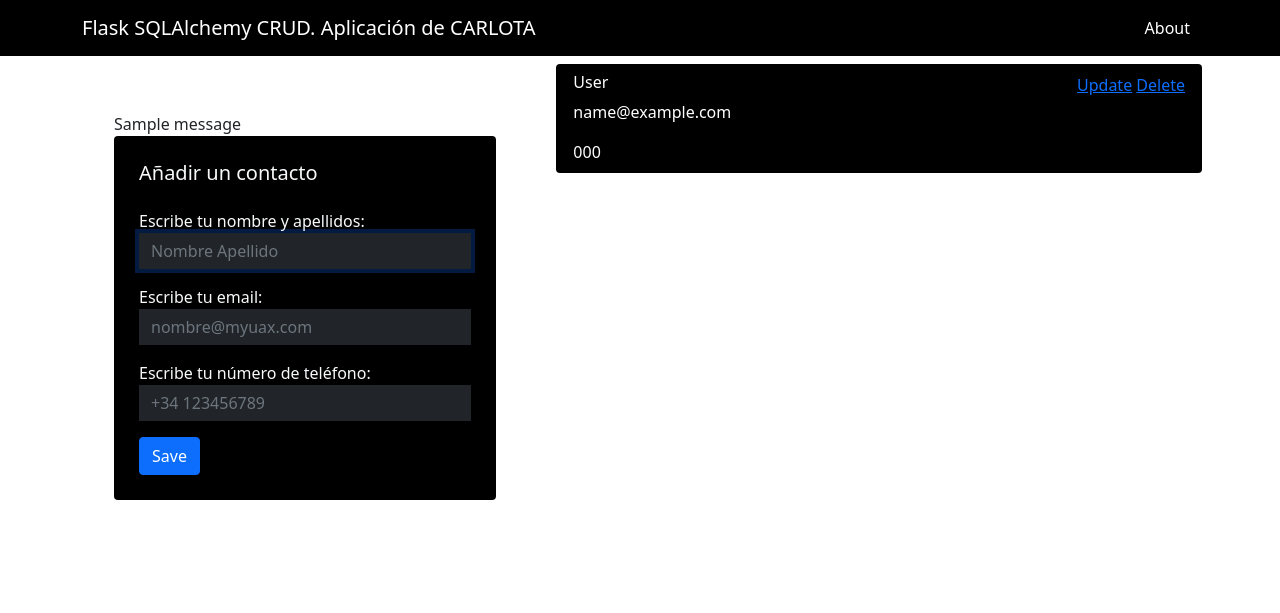
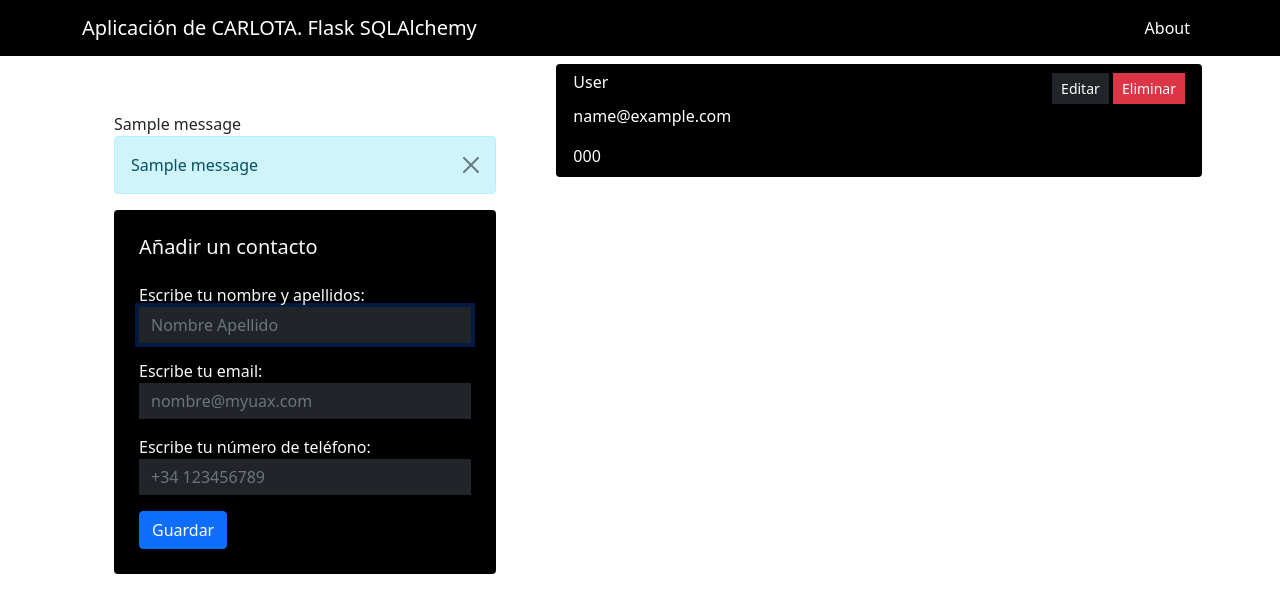
Before and after one commit to carlotamartin/Practica-2-bases-de-datos, a Flask app: page / in a window 1280 px wide. Shown: the top 613 px of the page. Run offline with Flask 2, Linux system fonts and the light colour scheme; tables that the repository leaves empty hold one stand-in row (values such as "Sample post"); one stand-in notice (Sample message) is shown.

Commit message:
fin mas o menos de todo

```diff
--- a/templates/index.html
+++ b/templates/index.html
@@ -30,8 +30,8 @@
                         <h5 class="card-title h6">{{ contact.fullname}}</h5>
                         <div>
                             <!--Ahora vamos a crear unos botos para que eliminen y guarden un contacto-->
-                            <a href = "{{url_for('contacts.update_contact', id = contact.id)}}">Update</a>
-                            <a href = "{{url_for('contacts.delete_contact', id =contact.id)}}">Delete</a>
+                            <a href = "{{url_for('contacts.update_contact', id = contact.id)}}"class="btn btn-dark btn-sm rounded-0">Editar</a>
+                            <a href = "{{url_for('contacts.delete_contact', id =contact.id)}}" class="btn btn-danger btn-sm rounded-0">Eliminar</a>
                         </div>
                     </div>
                     <p class="card-text">{{ contact.email }}</p>
--- a/templates/partials/_contactform.html
+++ b/templates/partials/_contactform.html
@@ -37,6 +37,6 @@
             />
         </div>
 
-        <button class="btn btn-primary">Save</button>
+        <button class="btn btn-primary">Guardar</button>
     </div>
 </form>
--- a/templates/partials/_message.html
+++ b/templates/partials/_message.html
@@ -6,6 +6,17 @@
     {% if messages%}
         {%for message in messages%}
             {{message}}
+
+
+<div class="alert alert-info alert-dismissible fade show" role="alert">
+    {{message}}
+    <button
+        type="button"
+        class="btn-close"
+        data-bs-dismiss="alert"
+        aria-label="Close"
+    ></button>
+</div>
         {% endfor %}
     {% endif %}
 
--- a/templates/partials/_navbar.html
+++ b/templates/partials/_navbar.html
@@ -1,7 +1,7 @@
 <!-- Todo este código está copiado-->
 <nav class="navbar navbar-expand-lg navbar-dark bg-black"> <!--utilizamos colores oscuros-->
     <div class="container">
-        <a class="navbar-brand" href="/">Flask SQLAlchemy CRUD. Aplicación de CARLOTA</a>
+        <a class="navbar-brand" href="/">Aplicación de CARLOTA. Flask SQLAlchemy </a>
         <button
         class="navbar-toggler"
         type="button"
```
